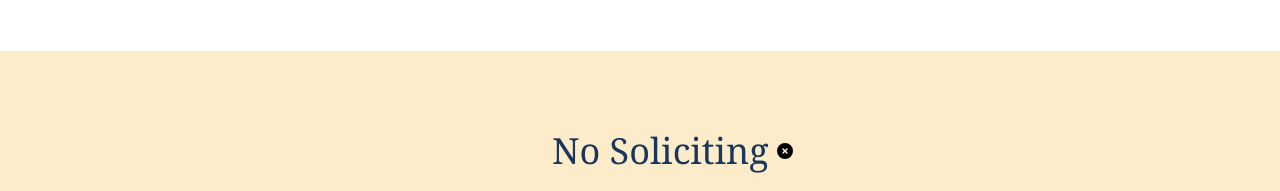
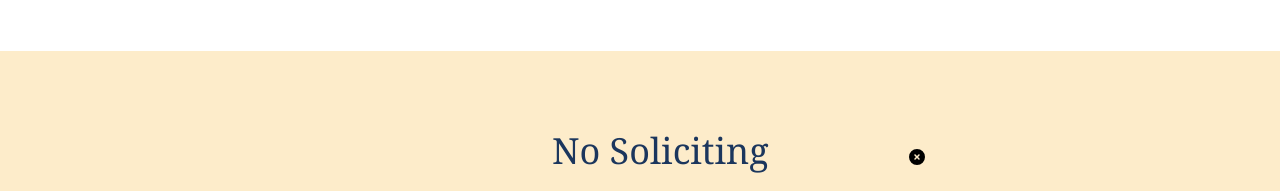
Before and after one commit to AkinAkinbobola/ARM-PENSION-SITE-CLONE, a Vue app in the folder arm-clone/: page / in a window 1280 px wide. Shown: the part 1000-1191 px from the top of the page. Built offline with nearby package versions, Linux system fonts and the light colour scheme.

Commit message:
Update NoSolicitors.vue

```diff
--- a/arm-clone/src/components/NoSolicitors.vue
+++ b/arm-clone/src/components/NoSolicitors.vue
@@ -3,9 +3,9 @@
       <img src="../assets/images/soliciting.png" class="w-28" />
 
       <div class="ml-8 flex flex-col items-center md:items-baseline">
-        <div class="flex items-center">
+        <div class="flex justify-between items-center w-10/12">
           <h1 class="text-4xl text-blueText font-serif my-4 md:my-0">No Soliciting</h1>
-          <font-awesome-icon :icon="['fas', 'circle-xmark']" class="ml-2 hidden md:block" />
+          <font-awesome-icon :icon="['fas', 'circle-xmark']" class="mt-3 hidden md:block" />
         </div>
 
         <p class="w-96 text-justify mt-4 md:ml-16">
```
